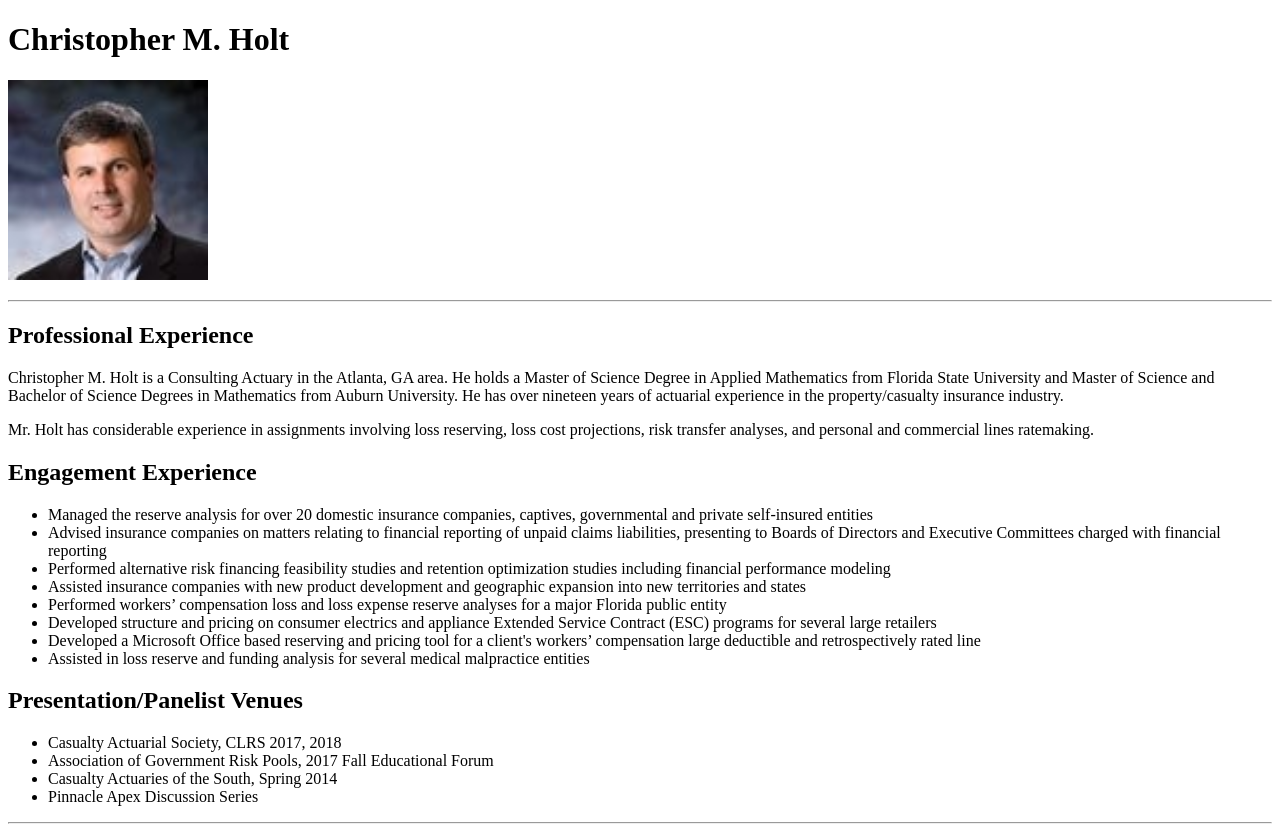
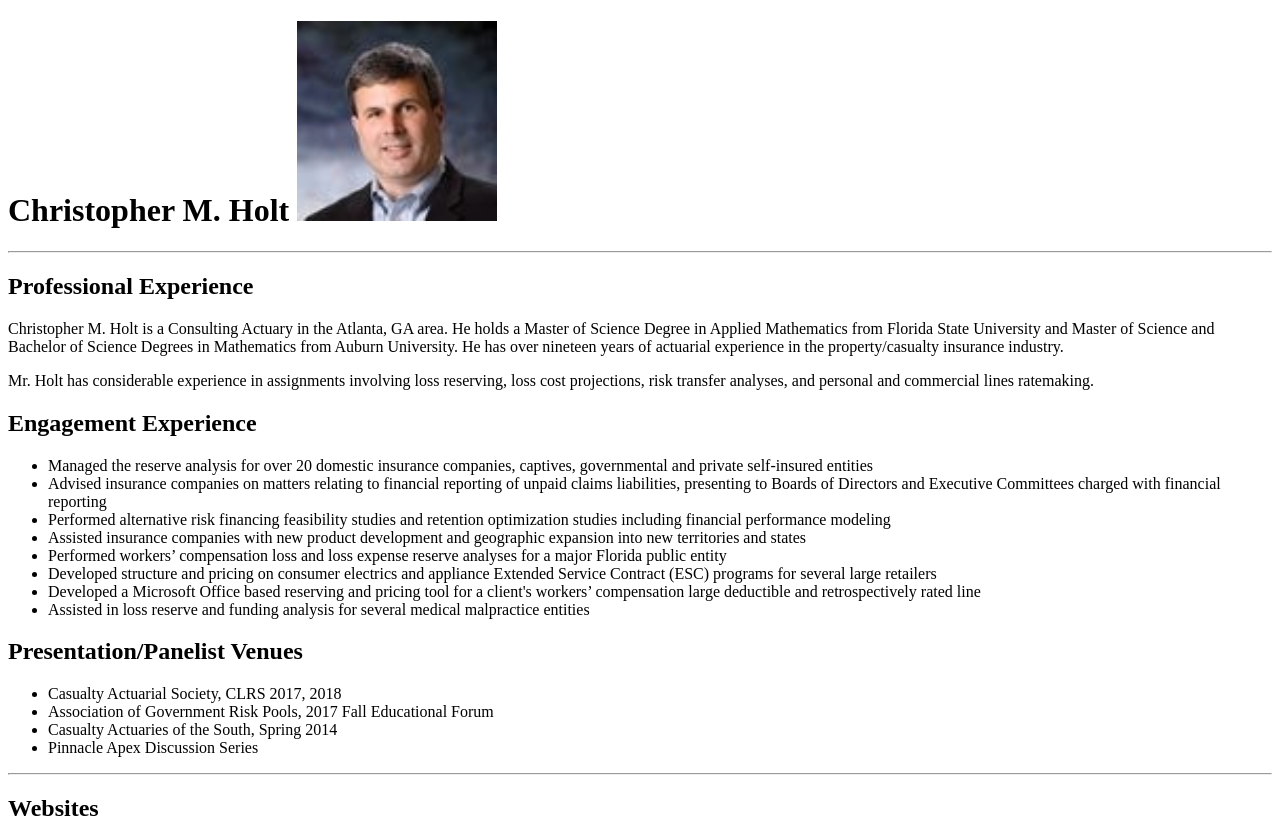
Before and after one commit to chrisholt0222/chrisholt0222.github.io, a plain HTML site: page index.html in a window 1280 px wide. Shown: the top 825 px of the page. Drawn offline with Linux system fonts and the light colour scheme.

Commit message:
Update Pic

```diff
--- a/index.html
+++ b/index.html
@@ -6,11 +6,13 @@
 </head>
 
 <body>
-  <h1>Christopher M. Holt</h1>
+  <h1>Christopher M. Holt
+      <img src="images/cmh_pic.JPG" alt="My Picture" width="200" height="200">
 
-  <p>
-    <img src="images/cmh_pic.JPG" alt="My Picture" width="200" height="200">
-  </p>
+  </h1>
+
+  <!-- <p>
+  </p> -->
 
   <!-- Two paragraphs that will have text describing who you are -->
   <section>
```
Also changed, not shown: cmh_pic.jpg (added).
